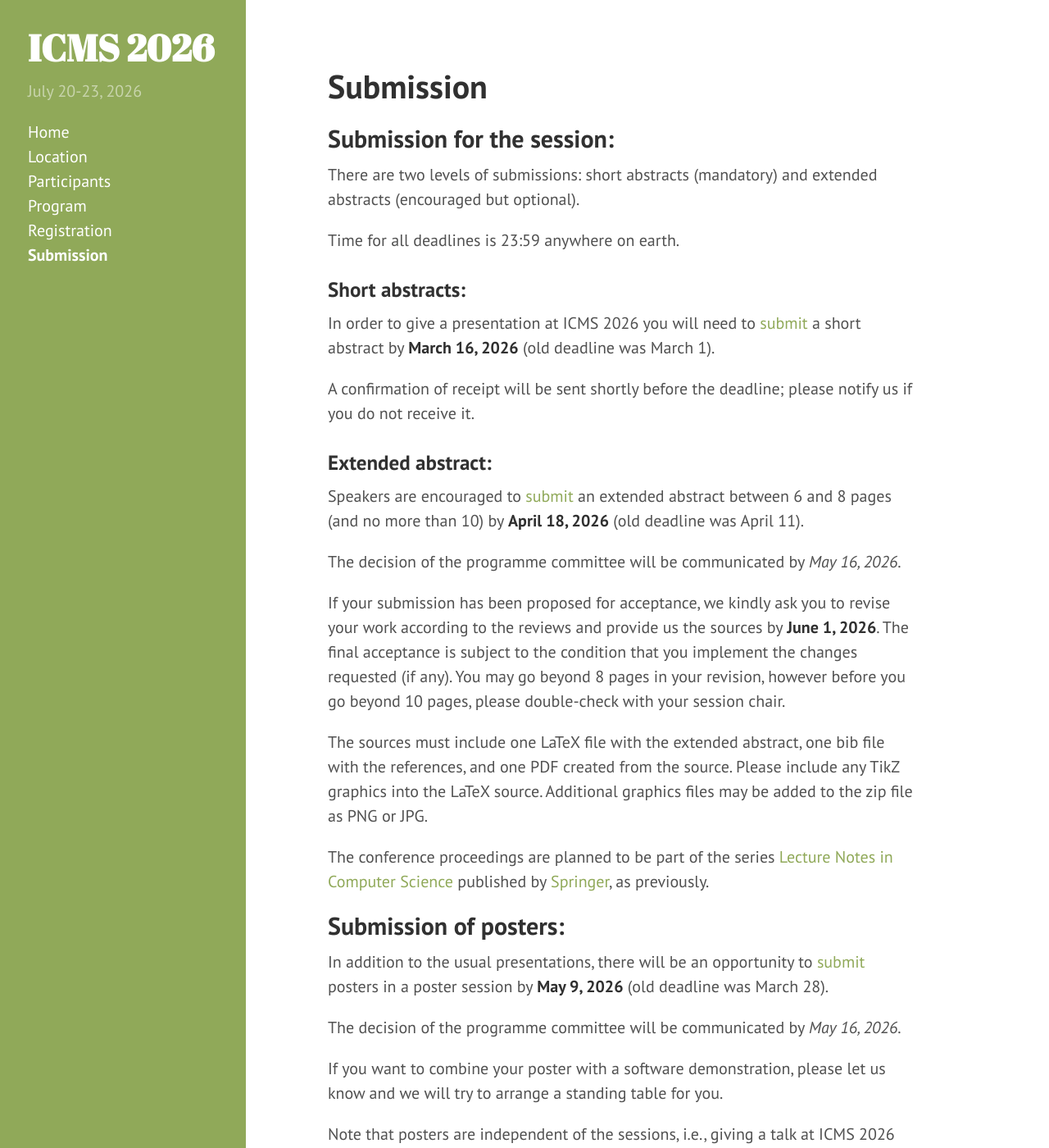
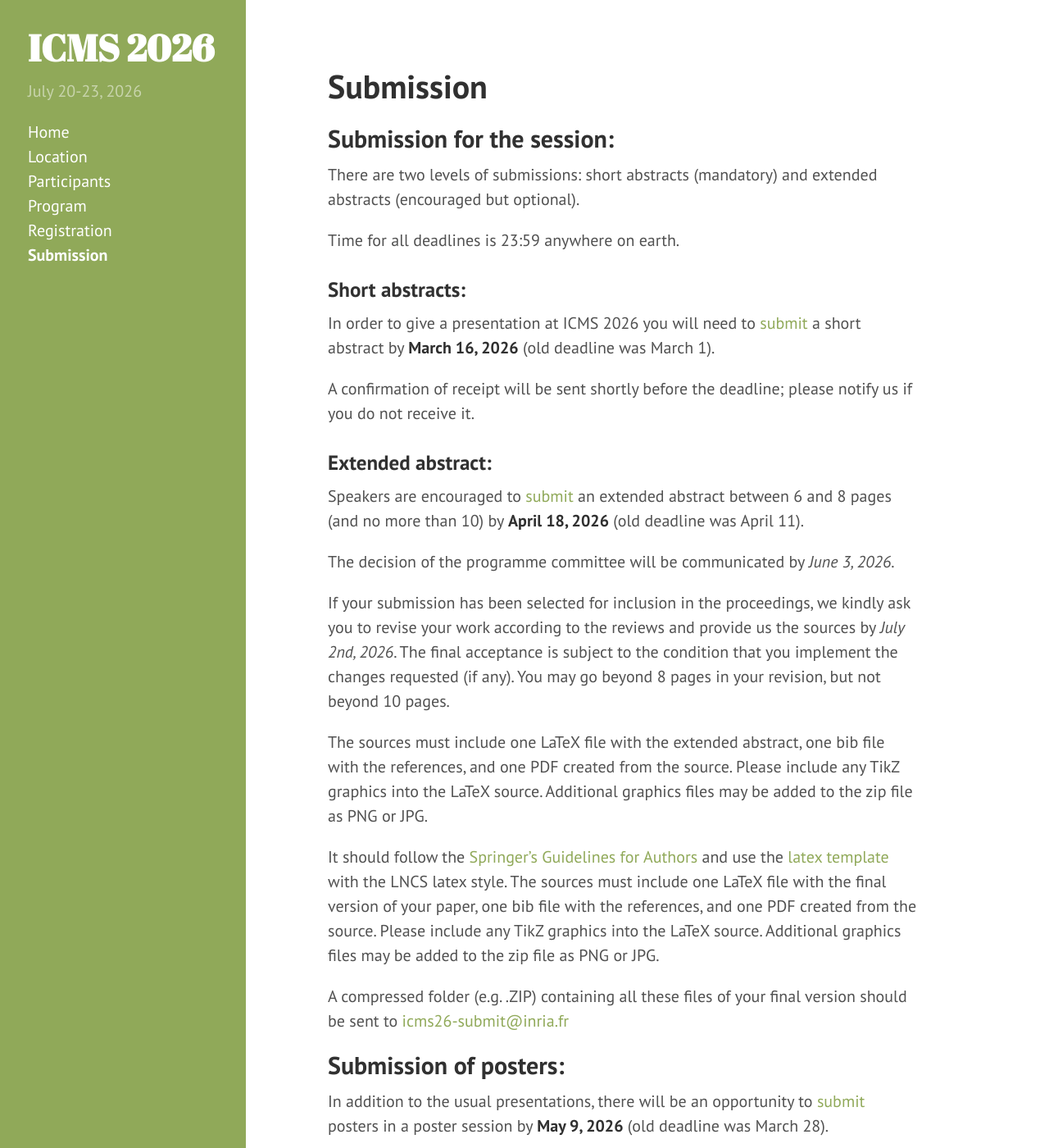
Before and after one commit to homalg-project/cct-icms-2026, a Jekyll site: the page built from submission.md, in a window 1280 px wide and 1400 px high. Shown: the whole window at 82% size. Built offline with Jekyll 4.4.1, drawn with Linux system fonts in a browser that asks for light colours.

Commit message:
updated submission guidelines

```diff
--- a/submission.md
+++ b/submission.md
@@ -26,15 +26,15 @@ Speakers are encouraged to
 abstract between 6 and 8 pages (and no more than 10) by **April 18, 2026** (old deadline was
 April 11).
 
-The decision of the programme committee will be communicated by *May
-16, 2026*.
+The decision of the programme committee will be communicated by *June
+3, 2026*.
 
-If your submission has been proposed for acceptance, we kindly ask you
-to revise your work according to the reviews and provide us the
-sources by **June 1, 2026**. The final acceptance is subject to the
-condition that you implement the changes requested (if any). You may
-go beyond 8 pages in your revision, however before you go beyond 10
-pages, please double-check with your session chair.
+If your submission has been selected for inclusion in the proceedings,
+we kindly ask you to revise your work according to the reviews and
+provide us the sources by *July 2nd, 2026*. The final acceptance is
+subject to the condition that you implement the changes requested (if
+any). You may go beyond 8 pages in your revision, but not beyond 10
+pages.
 
 The sources must include one LaTeX file with the extended abstract,
 one bib file with the references, and one PDF created from the
@@ -42,10 +42,18 @@ source. Please include any TikZ graphics into the LaTeX
 source. Additional graphics files may be added to the zip file as PNG
 or JPG.
 
-The conference proceedings are planned to be part of the series
-[Lecture Notes in Computer
-Science](https://link.springer.com/series/0558) published by
-[Springer](https://link.springer.com/brands/springer), as previously.
+It should follow the [Springer's Guidelines for
+Authors](https://www.springer.com/gp/computer-science/lncs/conference-proceedings-guidelines)
+and use the [latex
+template](https://cms-resources.apps.public.k8s.springernature.io/springer-cms/rest/v1/content/26361882/data/v7)
+with the LNCS latex style. The sources must include one LaTeX file
+with the final version of your paper, one bib file with the
+references, and one PDF created from the source. Please include any
+TikZ graphics into the LaTeX source. Additional graphics files may be
+added to the zip file as PNG or JPG.
+
+A compressed folder (e.g. .ZIP) containing all these files of your
+final version should be sent to [icms26-submit@inria.fr](mailto:icms26-submit@inria.fr)
 
 ## Submission of posters:
 
```
